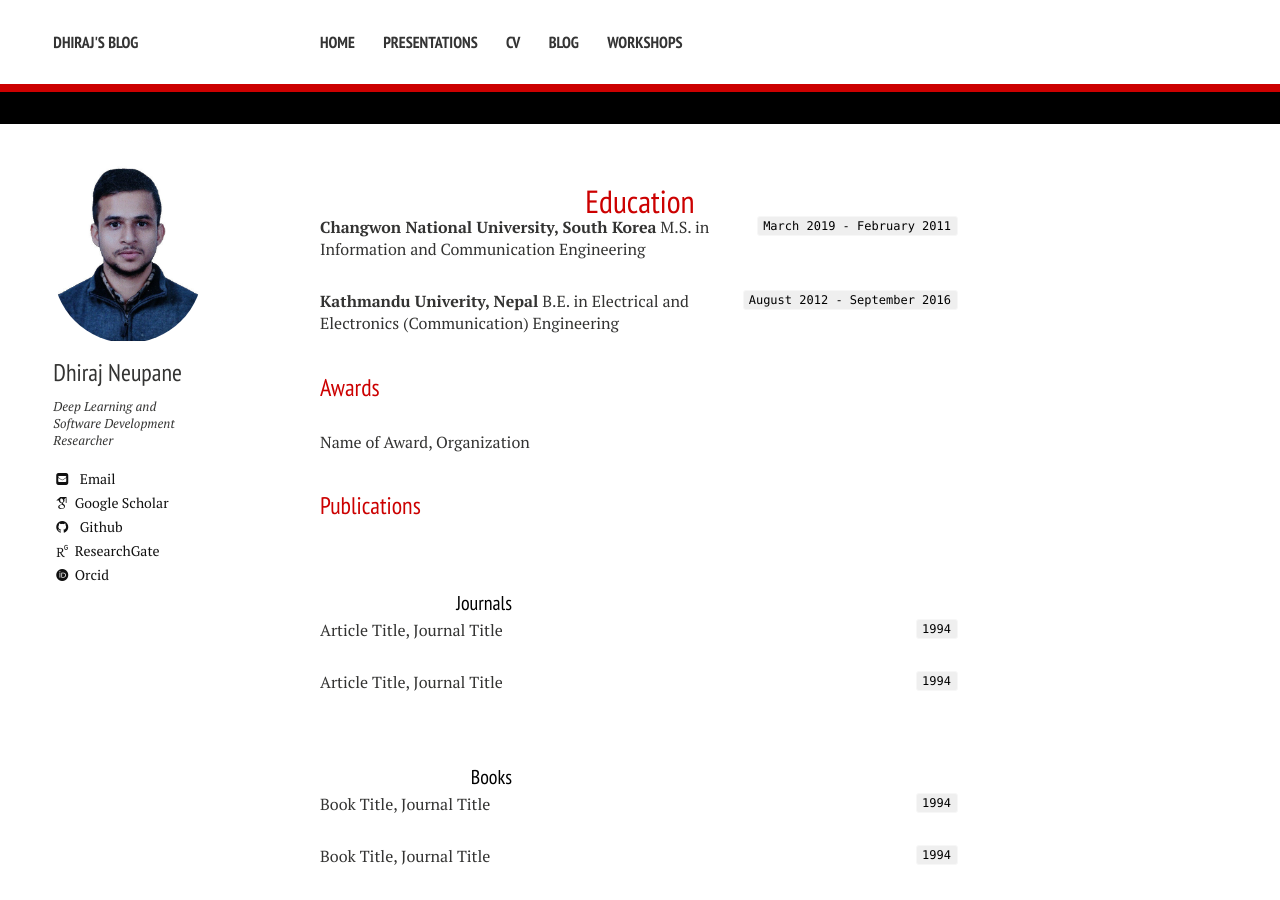
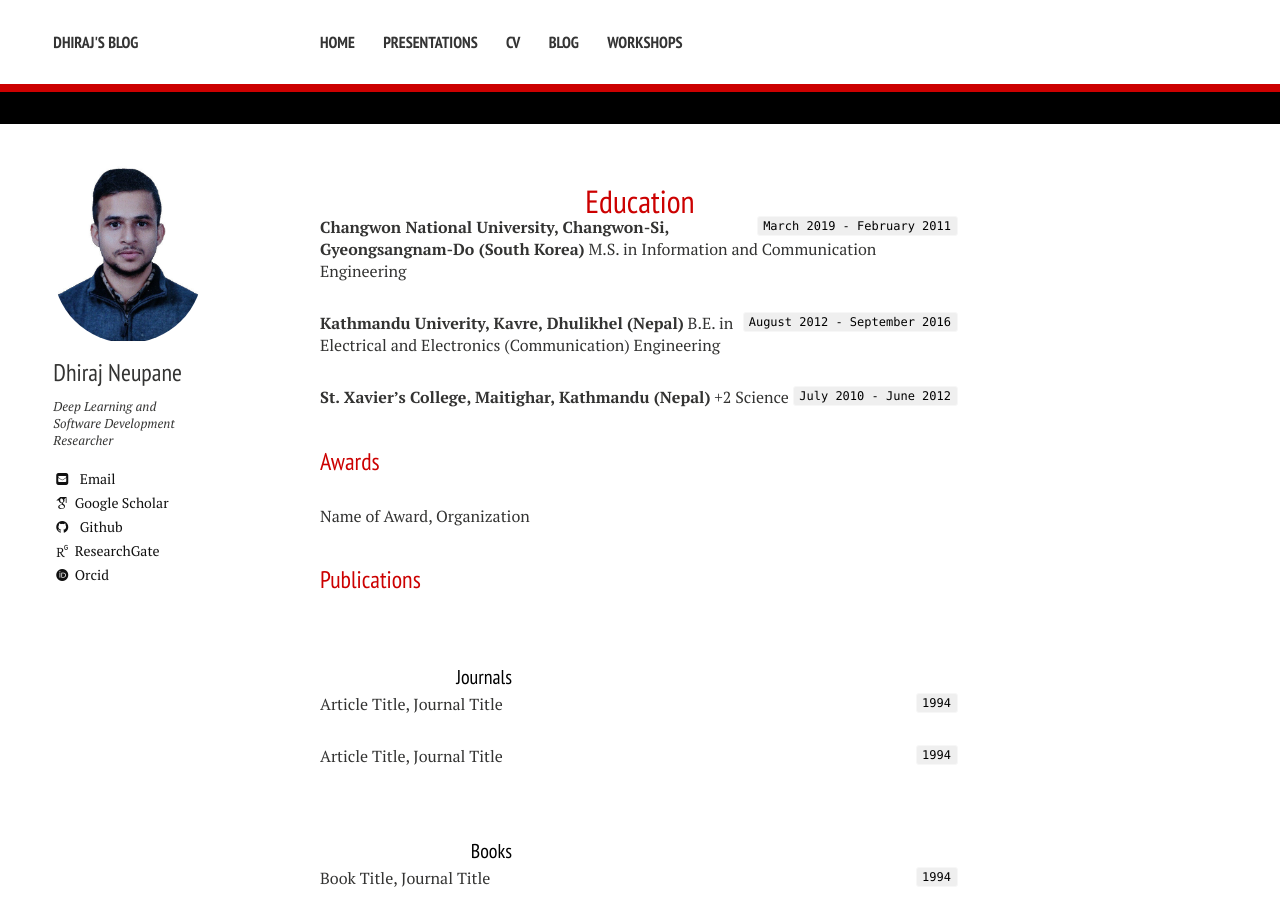
Before and after one commit to PIjarihd/dhirajneupane.github.io, a Jekyll site: the page built from cv.md, in a window 1280 px wide and 900 px high. Built offline with Jekyll 4.4.1, drawn with Linux system fonts in a browser that asks for light colours; nearby versions of some CDN libraries; some web fonts are replaced.

Commit message:
Update cv.md

```diff
--- a/cv.md
+++ b/cv.md
@@ -8,12 +8,16 @@ layout: resume
 # Education
 
 `March 2019 - February 2011`
-__Changwon National University, South Korea__
+__Changwon National University, Changwon-Si, Gyeongsangnam-Do (South Korea)__
 M.S. in Information and Communication Engineering
 
 `August 2012 - September 2016`
-__Kathmandu Univerity, Nepal__
+__Kathmandu Univerity, Kavre, Dhulikhel (Nepal)__
 B.E. in Electrical and Electronics (Communication) Engineering
+
+`July 2010 - June 2012`
+__St. Xavier's College, Maitighar, Kathmandu (Nepal)__
++2 Science
 
 ## Awards
 
```
